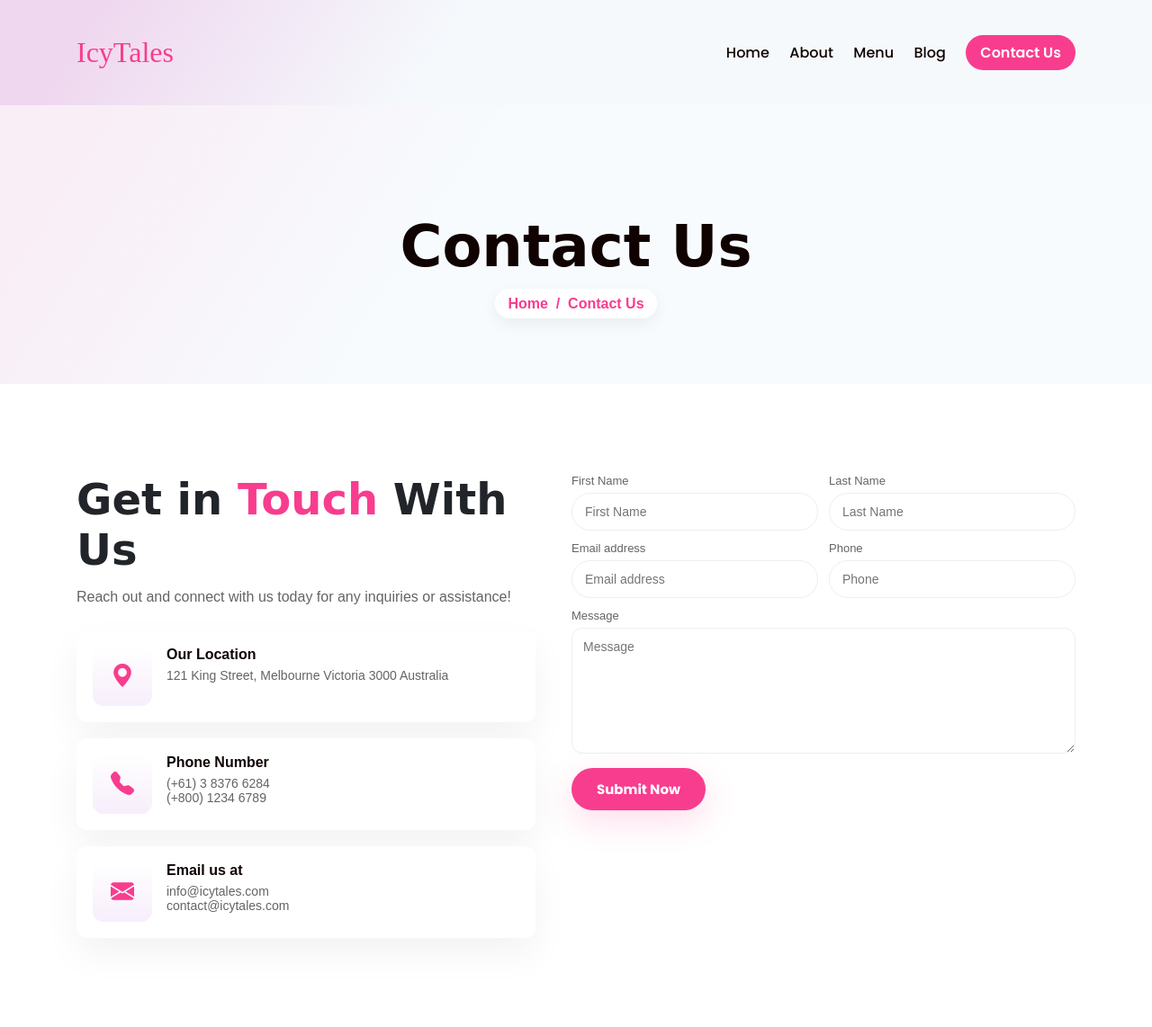
After one commit to hakimindralesmana2301020024/icescoop, a CodeIgniter app: page /icescoop/index.php/contact/index in a window 1280 px wide. The commit adds this page. Shown: the top 1142 px of the page at 90% size. Run offline with CodeIgniter, Linux system fonts and the light colour scheme.

Commit message:
add contact

```diff
--- /dev/null
+++ b/application/controllers/Contact.php
@@ -0,0 +1,13 @@
+<?php
+defined('BASEPATH') OR exit('No direct script access allowed');
+
+class Contact extends CI_Controller {
+    public function index()
+    {
+        // Load page inside site template (header/footer)
+        $data = [];
+        $this->load->view('templates/header');
+        $this->load->view('contact/index', $data);
+        $this->load->view('templates/footer');
+    }
+}
--- /dev/null
+++ b/application/views/contact/index.php
@@ -0,0 +1,75 @@
+<?php defined('BASEPATH') OR exit('No direct script access allowed'); ?>
+
+<div class="contact-page">
+    <section class="contact-hero">
+        <div class="container contact-hero-inner">
+            <h1 class="contact-hero-title">Contact Us</h1>
+            <div class="contact-breadcrumb">
+                <span class="breadcrumb-pill">Home&nbsp;&nbsp;/&nbsp;&nbsp;Contact Us</span>
+            </div>
+        </div>
+    </section>
+
+    <section class="contact-main">
+        <div class="container contact-main-inner">
+            <div class="contact-left">
+                <h2 class="get-in">Get in <span class="accent">Touch</span> With Us</h2>
+                <p class="lead-muted">Reach out and connect with us today for any inquiries or assistance!</p>
+
+                <div class="contact-cards">
+                    <div class="contact-card">
+                        <div class="card-icon"><i class="bi bi-geo-alt-fill"></i></div>
+                        <div class="card-body">
+                            <div class="card-title">Our Location</div>
+                            <div class="card-text">121 King Street, Melbourne Victoria 3000 Australia</div>
+                        </div>
+                    </div>
+
+                    <div class="contact-card">
+                        <div class="card-icon"><i class="bi bi-telephone-fill"></i></div>
+                        <div class="card-body">
+                            <div class="card-title">Phone Number</div>
+                            <div class="card-text">(+61) 3 8376 6284<br/>(+800) 1234 6789</div>
+                        </div>
+                    </div>
+
+                    <div class="contact-card">
+                        <div class="card-icon"><i class="bi bi-envelope-fill"></i></div>
+                        <div class="card-body">
+                            <div class="card-title">Email us at</div>
+                            <div class="card-text">info@icytales.com<br/>contact@icytales.com</div>
+                        </div>
+                    </div>
+                </div>
+            </div>
+
+            <div class="contact-right">
+                <form class="contact-form">
+                    <div class="row">
+                        <div class="col"><label>First Name</label><input class="input" type="text" placeholder="First Name"></div>
+                        <div class="col"><label>Last Name</label><input class="input" type="text" placeholder="Last Name"></div>
+                    </div>
+
+                    <div class="row">
+                        <div class="col"><label>Email address</label><input class="input" type="email" placeholder="Email address"></div>
+                        <div class="col"><label>Phone</label><input class="input" type="text" placeholder="Phone"></div>
+                    </div>
+
+                    <div class="row">
+                        <div class="col-full"><label>Message</label><textarea class="input" rows="6" placeholder="Message"></textarea></div>
+                    </div>
+
+                    <button class="btn submit-now" type="submit">Submit Now</button>
+                </form>
+            </div>
+        </div>
+    </section>
+
+    <section class="contact-map">
+        <div class="container">
+            <div class="map-wrapper">
+                <iframe src="https://www.google.com/maps/embed?pb=!1m18!1m12!1m3!1d3151.835434509374!2d144.96305791531712!3d-37.81627974202188!2m3!1f0!2f0!3f0!3m2!1i1024!2i768!4f13.1!3m3!1m2!1s0x6ad65d43f1f0d4ff%3A0x5045675218ce6e0!2sFlinders%20Street%20Station!5e0!3m2!1sen!2sau!4v1600000000000!5m2!1sen!2sau" width="100%" height="420" style="border:0;" allowfullscreen="" loading="lazy"></iframe>
+            </div>
+        </div>
+    </section>
+</div>
--- a/assets/css/icecream.css
+++ b/assets/css/icecream.css
@@ -464,3 +464,39 @@ body{font-family: 'Archivo', Arial, sans-serif;margin:0;color:#212529;background
 @media(max-width:1000px){.posts-grid{grid-template-columns:repeat(1,1fr)}.blog-cats{overflow:auto;padding:10px 8px;gap:12px}}
 
 /* --------- End Blog Page Styles --------- */
+
+/* --------- Contact Page Styles --------- */
+.contact-page{background:#fff}
+.contact-hero{padding:80px 0 40px;text-align:center;background:linear-gradient(122.69deg,#F9EEF6 8%,#F7FBFD 39%)}
+.contact-hero-title{font-family:'Berkshire Swash',cursive;font-size:64px;color:#0F0200;margin:0}
+.contact-breadcrumb{margin-top:18px}
+.contact-breadcrumb .breadcrumb-pill{background:#fff;padding:8px 14px;border-radius:26px;color:var(--accent);font-weight:600;box-shadow:0 6px 18px rgba(0,0,0,0.06)}
+
+.contact-main{padding:60px 0}
+.contact-main-inner{display:flex;gap:40px;align-items:flex-start}
+.contact-left{flex:1}
+.contact-right{width:560px;flex-shrink:0}
+.get-in{font-family:'Berkshire Swash',cursive;font-size:48px;margin:0 0 8px}
+.get-in .accent{color:var(--accent)}
+.lead-muted{color:var(--muted);margin-bottom:28px}
+
+.contact-cards{display:flex;flex-direction:column;gap:18px}
+.contact-card{display:flex;align-items:flex-start;gap:16px;background:#fff;border-radius:12px;padding:18px;box-shadow:0 18px 40px rgba(0,0,0,0.05);min-width:0}
+.card-icon{width:66px;height:66px;border-radius:12px;background:linear-gradient(180deg,#fff,#F7EEFB);display:flex;align-items:center;justify-content:center;color:var(--accent);font-size:26px}
+.card-title{font-weight:700;color:#0F0200;margin-bottom:6px}
+.card-text{color:#646464;font-size:14px}
+
+.contact-form .row{display:flex;gap:12px;margin-bottom:12px}
+.contact-form .col{flex:1}
+.contact-form .col-full{flex:1}
+.contact-form label{display:block;font-size:13px;color:#646464;margin-bottom:6px}
+.contact-form .input{width:100%;padding:12px 14px;border-radius:28px;border:1px solid #eee;font-family:'Archivo',sans-serif;font-size:14px}
+.contact-form textarea.input{border-radius:12px;height:140px;padding:12px}
+.btn.submit-now{display:inline-block;background:var(--accent);color:#fff;border:none;padding:12px 28px;border-radius:30px;font-family:'Poppins',sans-serif;font-weight:700;font-size:15px;box-shadow:0 12px 36px rgba(248,61,142,0.18);cursor:pointer}
+
+.contact-map{padding:20px 0 80px}
+.map-wrapper{border-radius:12px;overflow:hidden;box-shadow:0 20px 60px rgba(0,0,0,0.06)}
+
+@media(max-width:1100px){.contact-main-inner{flex-direction:column}.contact-right{width:100%}}
+
+/* --------- End Contact Page Styles --------- */
```
Also changed, not shown: 1 other file.
